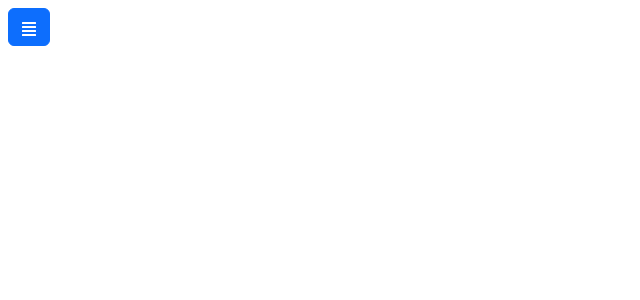
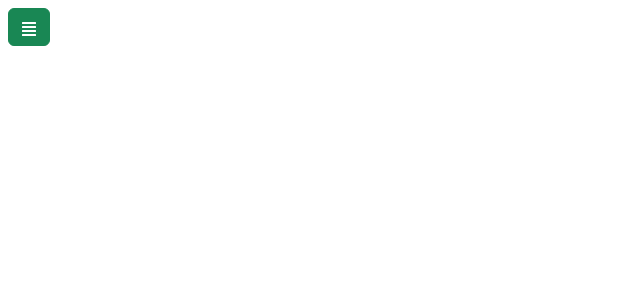
Before and after one commit to Wilfred1097/jjck-realty, a React (Create React App) app in the folder client/: page /myaccount in a window 1280 px wide. Shown: the top 300 px of the page, without its empty margins (0-640 px from the left). Built offline with nearby package versions, Linux system fonts and the light colour scheme.

Commit message:
modified topbar layout

```diff
--- a/client/src/pages/account.js
+++ b/client/src/pages/account.js
@@ -10,7 +10,7 @@ function MyAccount() {
 
     return (
         <>
-            <button className="btn btn-primary m-2" onClick={handleShow}>
+            <button className="btn btn-success m-2" onClick={handleShow}>
             <FaAlignJustify />
             </button>
 
--- a/client/src/pages/topbar.js
+++ b/client/src/pages/topbar.js
@@ -31,9 +31,9 @@ function TopBar() {
                     </Nav>
                     <Nav className="ml-auto">
                         {token ? (
-                            <Button variant="success" className="rounded-pill" onClick={handleLogout}><b>Logout</b></Button>
+                            <Button variant="success" className="rounded-pill" style={{marginLeft: '5px'}} onClick={handleLogout}><b>Logout</b></Button>
                         ) : (
-                            <Button variant="success" className="rounded-pill" as={Link} to="/login"><b>Login</b></Button>
+                            <Button variant="success" style={{width: '100px'}} className="rounded-pill" as={Link} to="/login"><b>Login</b></Button>
                         )}
                     </Nav>
                 </Navbar.Collapse>
```
